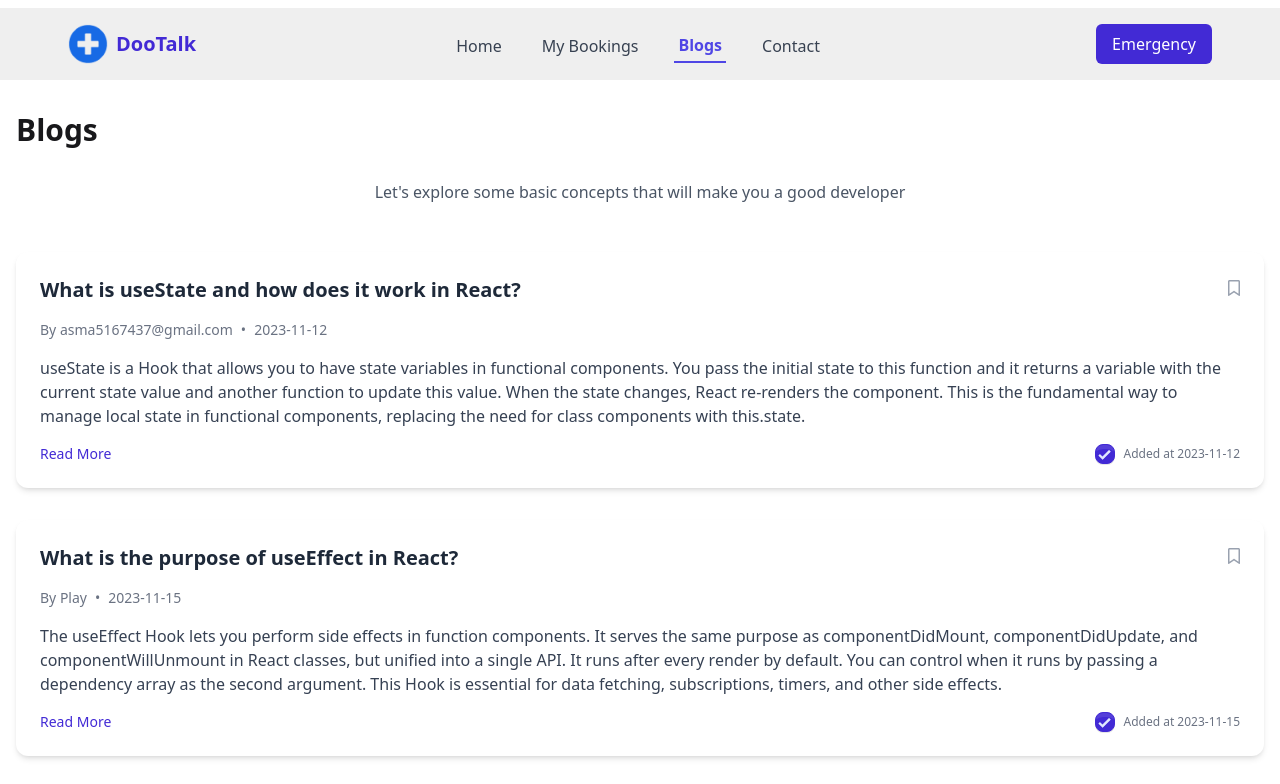
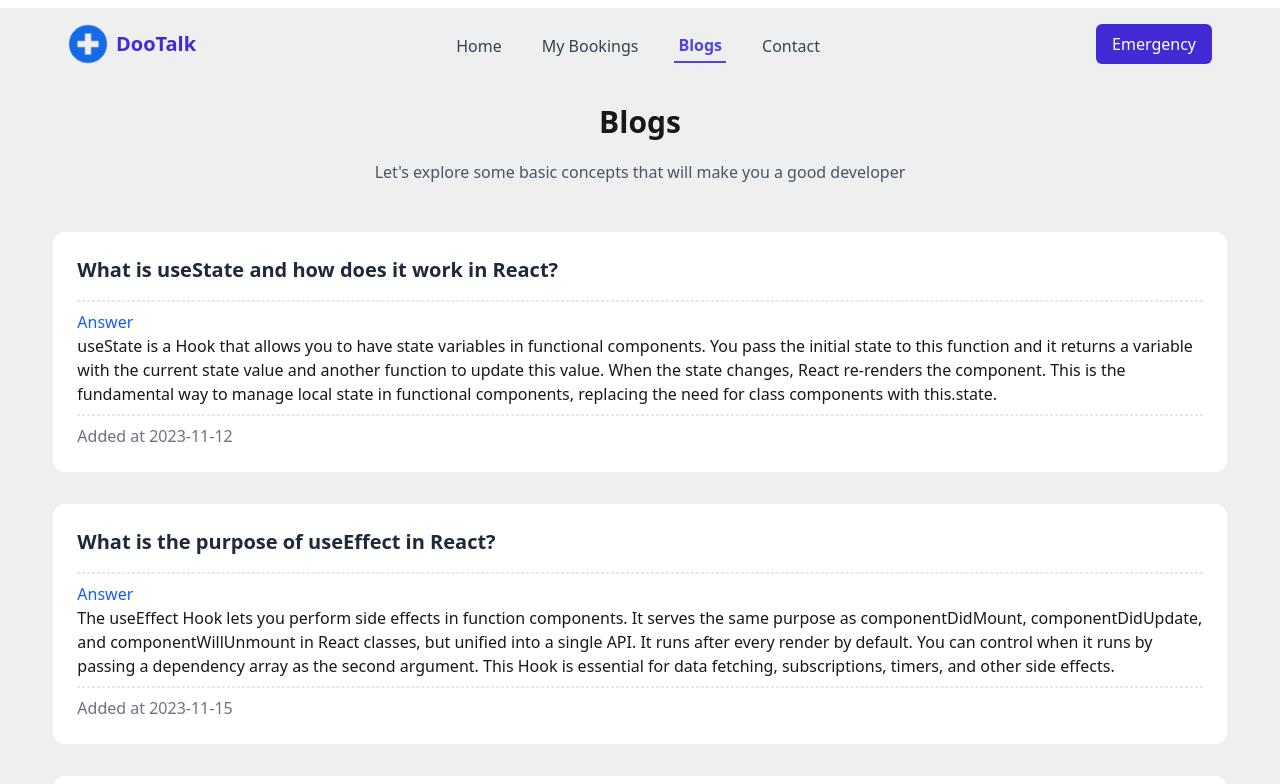
Before and after one commit to asmaulhosna1/ass-8, a React (Vite) app: page /blogs in a window 1280 px wide. Shown: the top 784 px of the page. Built offline with nearby package versions, Linux system fonts and the light colour scheme.

Commit message:
added blog card

```diff
--- a/src/components/BlogCard.jsx
+++ b/src/components/BlogCard.jsx
@@ -1,57 +1,21 @@
 
-import { useState } from 'react';
-import { FontAwesomeIcon } from '@fortawesome/react-fontawesome';
-import { faBookmark as solidBookmark } from '@fortawesome/free-solid-svg-icons';
-import { faBookmark as regularBookmark } from '@fortawesome/free-regular-svg-icons';
+
 
 const BlogCard = ({ blog }) => {
-  const [isBookmarked, setIsBookmarked] = useState(false);
-  const [isExpanded, setIsExpanded] = useState(false);
 
   return (
-    <div className="bg-white rounded-xl shadow-md p-6 hover:shadow-lg transition">
+    <div className="bg-white rounded-xl  p-6 hover:shadow-lg transition">
       <div className="flex justify-between items-start mb-4">
+
         <h2 className="text-xl font-bold text-gray-800">{blog.title}</h2>
-        <button
-          onClick={() => setIsBookmarked(!isBookmarked)}
-          className="text-gray-400 hover:text-primary"
-        >
-          <FontAwesomeIcon
-            icon={isBookmarked ? solidBookmark : regularBookmark}
-            className={isBookmarked ? 'text-primary' : ''}
-          />
-        </button>
-      </div>
+         </div>
+         <p className='border border-gray-200 border-dashed mt-2 mb-2'></p>
+         <p className="text-blue-600">Answer</p>
+          <p className=''>{blog.content} </p>
+          <p className='border border-gray-200 border-dashed mt-2 mb-2'></p>
+          <p className=" text-gray-500">Added at {blog.date}</p>
+        </div>
 
-      <div className="flex items-center text-sm text-gray-500 mb-4">
-        <span className="font-medium">By {blog.author}</span>
-        <span className="mx-2">•</span>
-        <span>{blog.date}</span>
-      </div>
-
-      <p className={`text-gray-700 mb-4 ${isExpanded ? '' : 'line-clamp-3'}`}>
-        {blog.content}
-      </p>
-
-      <div className="flex justify-between items-center">
-        <button
-          onClick={() => setIsExpanded(!isExpanded)}
-          className="text-primary hover:text-primary-dark text-sm font-medium"
-        >
-          {isExpanded ? 'Show Less' : 'Read More'}
-        </button>
-
-        <div className="flex items-center space-x-2">
-          <input
-            type="checkbox"
-            className="checkbox checkbox-sm checkbox-primary"
-            checked
-            readOnly
-          />
-          <span className="text-xs text-gray-500">Added at {blog.date}</span>
-        </div>
-      </div>
-    </div>
   );
 };
 
--- a/src/pages/Blogs.jsx
+++ b/src/pages/Blogs.jsx
@@ -6,48 +6,50 @@ const Blogs = () => {
     {
       id: 1,
       title: "What is useState and how does it work in React?",
-      author: "asma5167437@gmail.com",
+
       content: "useState is a Hook that allows you to have state variables in functional components. You pass the initial state to this function and it returns a variable with the current state value and another function to update this value. When the state changes, React re-renders the component. This is the fundamental way to manage local state in functional components, replacing the need for class components with this.state.",
       date: "2023-11-12"
     },
     {
       id: 2,
       title: "What is the purpose of useEffect in React?",
-      author: "Play",
+
       content: "The useEffect Hook lets you perform side effects in function components. It serves the same purpose as componentDidMount, componentDidUpdate, and componentWillUnmount in React classes, but unified into a single API. It runs after every render by default. You can control when it runs by passing a dependency array as the second argument. This Hook is essential for data fetching, subscriptions, timers, and other side effects.",
       date: "2023-11-15"
     },
     {
       id: 3,
       title: "What is a custom hook in React and when should you use one?",
-      author: "asma5167437@gmail.com",
+
       content: "A custom Hook is a JavaScript function whose name starts with 'use' and that may call other Hooks. Custom Hooks let you extract component logic into reusable functions. You should use them when you want to share stateful logic between components. They don't create a new state but reuse stateful logic. Examples include useFetch for data fetching, useLocalStorage for persisting state, and useForm for form handling.",
       date: "2023-11-18"
     },
     {
       id: 4,
       title: "Difference between controlled and uncontrolled components? Which one is better?",
-      author: "Play",
+
       content: "Controlled components have form data handled by React state, while uncontrolled components have form data handled by the DOM itself. Controlled components are generally preferred as they provide more control and predictability, but uncontrolled components can be simpler for quick implementations. Controlled components make it easier to implement complex validation, conditional disabling of buttons, and dynamic inputs.",
       date: "2023-11-20"
     },
     {
       id: 5,
       title: "Tell us something about useFormStatus() (explore and explain)",
-      author: "asma5167437@gmail.com",
+
       content: "useFormStatus is a React Hook that provides status information about the last form submission. It can tell you whether a form is currently submitting, whether the submission was successful, or if there were any errors. This is particularly useful for displaying loading states or success/error messages. It works well with server actions and helps create better user experiences during form submissions.",
       date: "2023-11-22"
     }
   ];
 
   return (
-    <div className="container mx-auto px-4 py-8">
-      <h1 className="text-3xl font-bold mb-8">Blogs</h1>
+    <div className="w-full bg-[#EFEFEF] bg mx-auto pb-6">
+      <div className='text-center'>
+      <h1 className="text-3xl font-bold mb-5 pt-6">Blogs</h1>
       <p className="text-gray-600 mb-12 text-center">
         Let's explore some basic concepts that will make you a good developer
       </p>
+      </div>
 
-      <div className="space-y-8">
+      <div className="space-y-8 w-11/12 mx-auto">
         {blogs.map(blog => (
           <BlogCard key={blog.id} blog={blog} />
         ))}
--- a/src/pages/DoctorDetails.jsx
+++ b/src/pages/DoctorDetails.jsx
@@ -1,4 +1,4 @@
-import { useParams, useNavigate } from 'react-router-dom';
+import { useParams, useNavigate, Navigate } from 'react-router-dom';
 import { toast } from 'react-toastify';
 import { doctors } from '../data/doctors';
 import { useEffect } from 'react';
@@ -43,6 +43,7 @@ const DoctorDetails = () => {
   },[doctor,navigate]);
 
   const handleBookAppointment = () => {
+
     const appointments = JSON.parse(localStorage.getItem('appointments') || '[]');
 
     // Check for existing appointment
```
